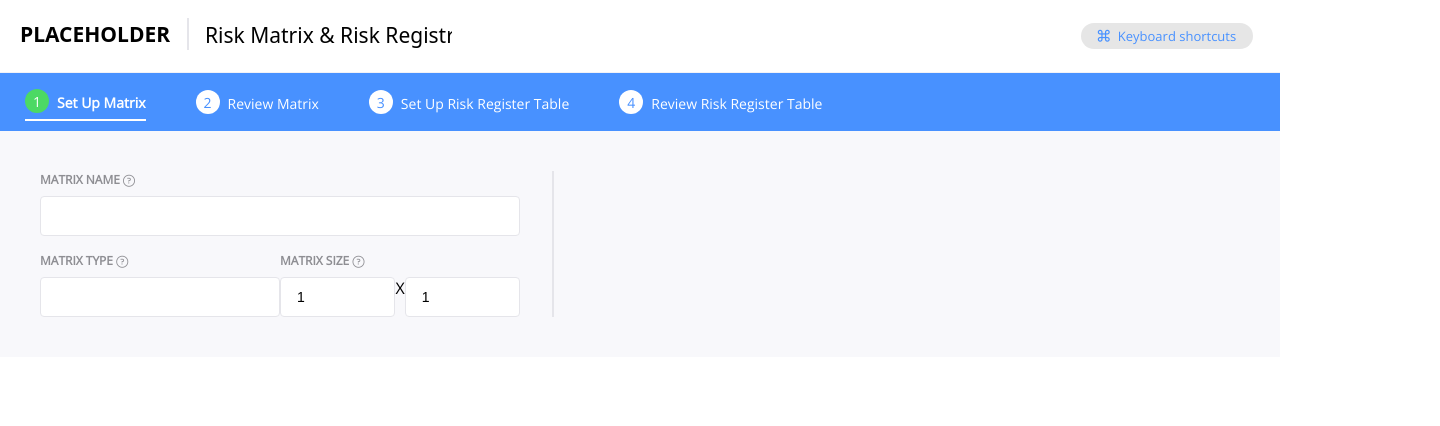
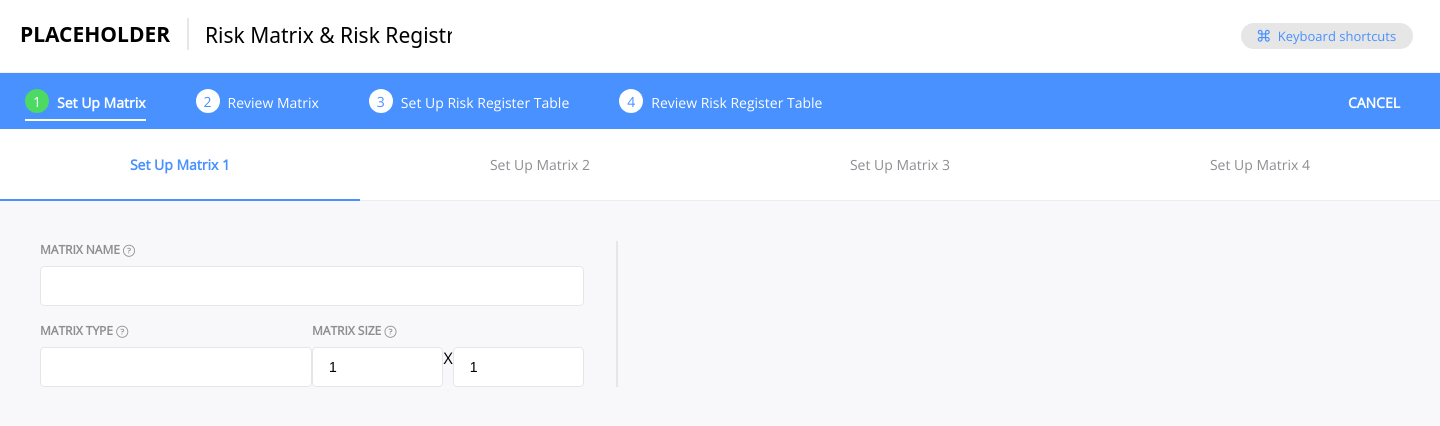
Before and after one commit to fireflysmile/Risk-Management, an Angular app: page /setup-matrix in a window 1280 px wide. Shown: the top 426 px of the page, 1440 px wide, since content can reach past the window. Built offline with nearby package versions, Linux system fonts and the light colour scheme.

Commit message:
RM-3: Subtab router
https://gyazo.com/c821dca3f9abde2c7c1e1fe777cfd020

```diff
--- a/src/app/app.component.html
+++ b/src/app/app.component.html
@@ -1,2 +1,4 @@
-<app-header></app-header>
-<router-outlet></router-outlet>
+<div class="container">
+  <app-header></app-header>
+  <router-outlet></router-outlet>
+</div>
--- a/src/app/app.component.scss
+++ b/src/app/app.component.scss
@@ -0,0 +1,3 @@
+.container {
+  min-width: 1440px;
+}
--- a/src/app/pages/setup-matrix/setup-matrix.component.html
+++ b/src/app/pages/setup-matrix/setup-matrix.component.html
@@ -1,3 +1,5 @@
 <app-tab-router
-  [routes]="routes"></app-tab-router>
+  [routes]="routes" options="true"></app-tab-router>
+<app-tab-router
+  [routes]="subRoutes" subTab="true"></app-tab-router>
 <app-controls-area></app-controls-area>
--- a/src/app/pages/setup-matrix/setup-matrix.component.ts
+++ b/src/app/pages/setup-matrix/setup-matrix.component.ts
@@ -9,11 +9,14 @@ import { TabRouterItem } from '@components/tab-router/tab-router.component';
 export class SetupMatrixComponent implements OnInit {
   // routes
   routes: TabRouterItem[] = [];
+  subRoutes: TabRouterItem[] = [];
   // root path
+  // tslint:disable-next-line:variable-name
   private readonly _rootPath = '/';
+  // tslint:disable-next-line:variable-name
+  private readonly _rootSubPath = '/setup-matrix';
 
   constructor() {
-    console.log(this._rootPath);
     this.routes = [
       {
         label: 'Set Up Matrix',
@@ -32,6 +35,24 @@ export class SetupMatrixComponent implements OnInit {
         route: [this._rootPath , 'review-Table'],
       },
     ];
+    this.subRoutes = [
+      {
+        label: 'Set Up Matrix',
+        route: [this._rootSubPath],
+      },
+      {
+        label: 'Set Up Matrix',
+        route: [this._rootSubPath , 'two'],
+      },
+      {
+        label: 'Set Up Matrix',
+        route: [this._rootSubPath , 'three'],
+      },
+      {
+        label: 'Set Up Matrix',
+        route: [this._rootSubPath , 'for'],
+      },
+    ];
   }
 
   ngOnInit() {
--- a/src/app/shared/components/tab-router/tab-router-item/tab-router-item.component.scss
+++ b/src/app/shared/components/tab-router/tab-router-item/tab-router-item.component.scss
@@ -6,6 +6,7 @@
   @include padding(0 25px);
   @include flex(center, center);
   position: relative;
+  height: 56px;
 
   &.active {
     .rm-tab-router {
@@ -15,9 +16,34 @@
       background-color: $emerald;
       color: $white;
     }
-    // label
     .rm-tab-router-label {
       font-weight: bold;
+    }
+  }
+  &.rm-sub-tab {
+    height: 72px;
+    display: flex;
+    flex: 1;
+    .rm-tab-router {
+      border-bottom: 2px solid $white;
+    }
+    .rm-tab-router-number {
+      display: none;
+      position: absolute;
+    }
+    .rm-tab-router-label {
+      color: $text-gray;
+    }
+    &.active {
+      border-bottom: 2px solid $dodger-blue;
+      .rm-tab-router-number {
+        background-color: $emerald;
+        color: $white;
+      }
+      .rm-tab-router-label {
+        font-weight: bold;
+        color: $dodger-blue;
+      }
     }
   }
 }
--- a/src/app/shared/components/tab-router/tab-router.component.html
+++ b/src/app/shared/components/tab-router/tab-router.component.html
@@ -1,7 +1,16 @@
 <app-tab-router-item
   *ngFor="let item of routes; let i = index"
   [routerLink]="item.route"
-  routerLinkActive="active">
+  routerLinkActive="active"
+  [ngClass]="{ 'rm-sub-tab': subTab, 'rm-main-tab': !subTab }">
   <span number>{{i + 1}}</span>
-  <span label>{{item.label}}</span>
+  <span label>
+    {{item.label}}
+    <ng-container *ngIf="subTab">{{i + 1}}</ng-container>
+  </span>
 </app-tab-router-item>
+<ng-container *ngIf="options">
+  <div class="options">
+    <a href="javascript:;" class="cancel">Cancel</a>
+  </div>
+</ng-container>
--- a/src/app/shared/components/tab-router/tab-router.component.scss
+++ b/src/app/shared/components/tab-router/tab-router.component.scss
@@ -4,6 +4,22 @@
 :host {
   @include flex(stretch, null, null, nowrap);
   background-color: $dodger-blue;
-  overflow: auto;
+  position: relative;
   height: 100%;
+
+  .rm-sub-tab {
+    background-color: $white;
+    border-bottom: 1px solid $athens-gray3;
+  }
+  .options {
+    position: absolute;
+    right: 40px;
+    top: 17px;
+    .cancel {
+      font-size: 14px;
+      color: $white;
+      font-weight: bold;
+      text-transform: uppercase;
+    }
+  }
 }
--- a/src/app/shared/components/tab-router/tab-router.component.ts
+++ b/src/app/shared/components/tab-router/tab-router.component.ts
@@ -15,6 +15,8 @@ export interface TabRouterItem {
 export class TabRouterComponent implements OnInit {
   // tab routes
   @Input() routes: TabRouterItem[] = [];
+  @Input() subTab: false;
+  @Input() options: false;
 
   constructor() { }
 
--- a/src/assets/sass/colors.scss
+++ b/src/assets/sass/colors.scss
@@ -11,3 +11,4 @@ $curious-blue: #22A8D8;
 $emerald: #4CD964;
 $dodger-blue: #4891FF;
 $mercury: #E6E6E6;
+$athens-gray3: #EBEBF3;
```
